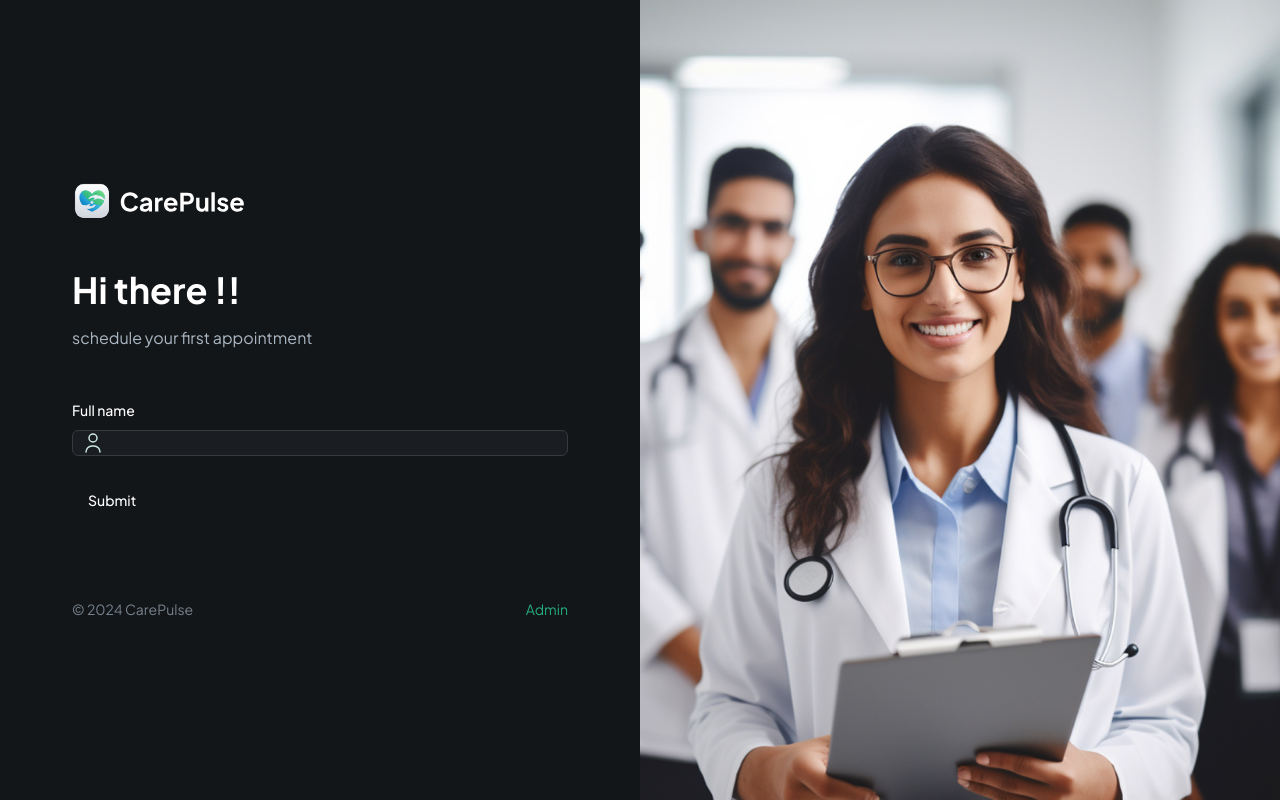
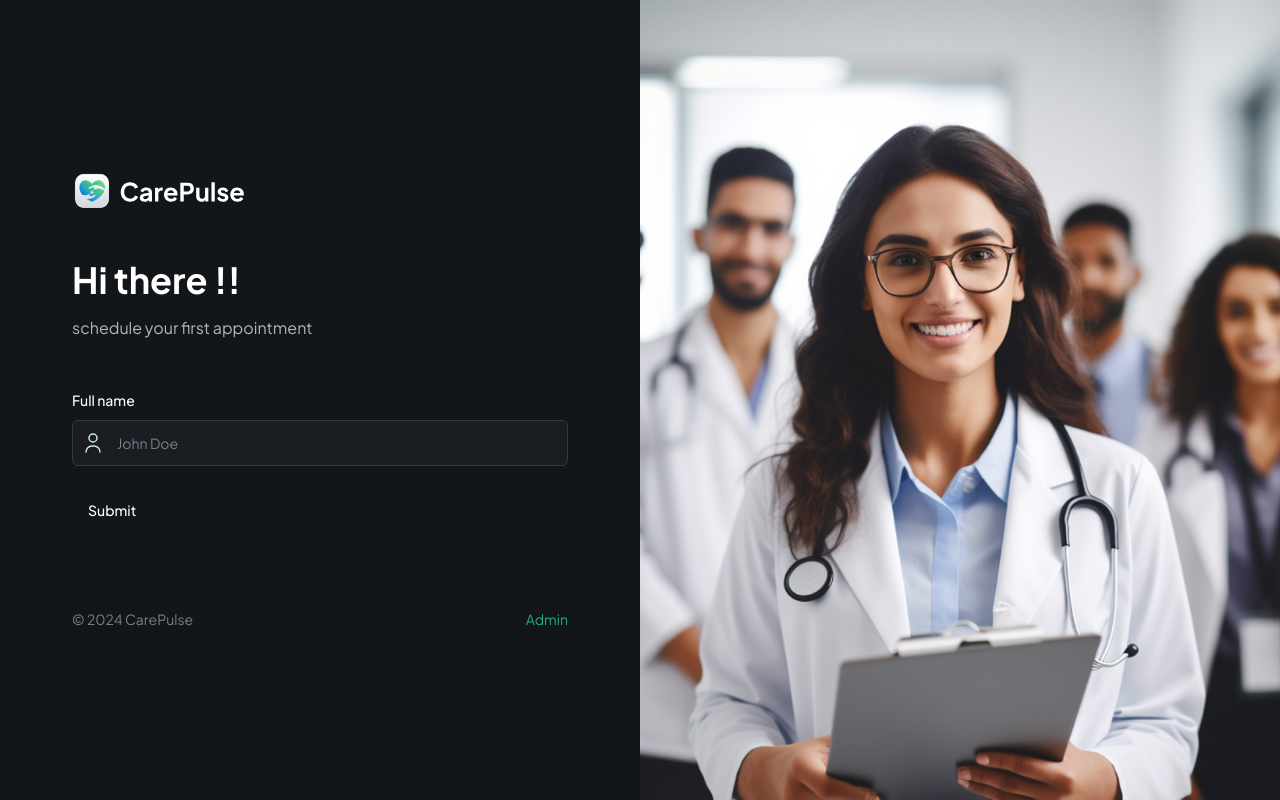
Before and after one commit to AymanSdk/pms_v2, a Next.js app: page / in a window 1280 px wide. Built offline with nearby package versions, Linux system fonts and the light colour scheme.

Commit message:
refactor: Update CustomFormField component to use RenderField for rendering form fields

```diff
--- a/components/CustomFormField.tsx
+++ b/components/CustomFormField.tsx
@@ -36,7 +36,7 @@ const RenderField = ({ field, props }: { field: any; props: CustomProps }) => {
     case FormFieldType.INPUT:
       return (
         <div className="flex rounded-md border border-dark-500 bg-dark-400">
-          {props.iconSrc && (
+          {iconSrc && (
             <Image
               src={iconSrc}
               alt={iconAlt || "icon"}
@@ -45,6 +45,13 @@ const RenderField = ({ field, props }: { field: any; props: CustomProps }) => {
               className="ml-2 "
             />
           )}
+          <FormControl>
+            <Input
+              {...field}
+              placeholder={placeholder}
+              className="shad-input border-0"
+            />
+          </FormControl>
         </div>
       );
 
```
